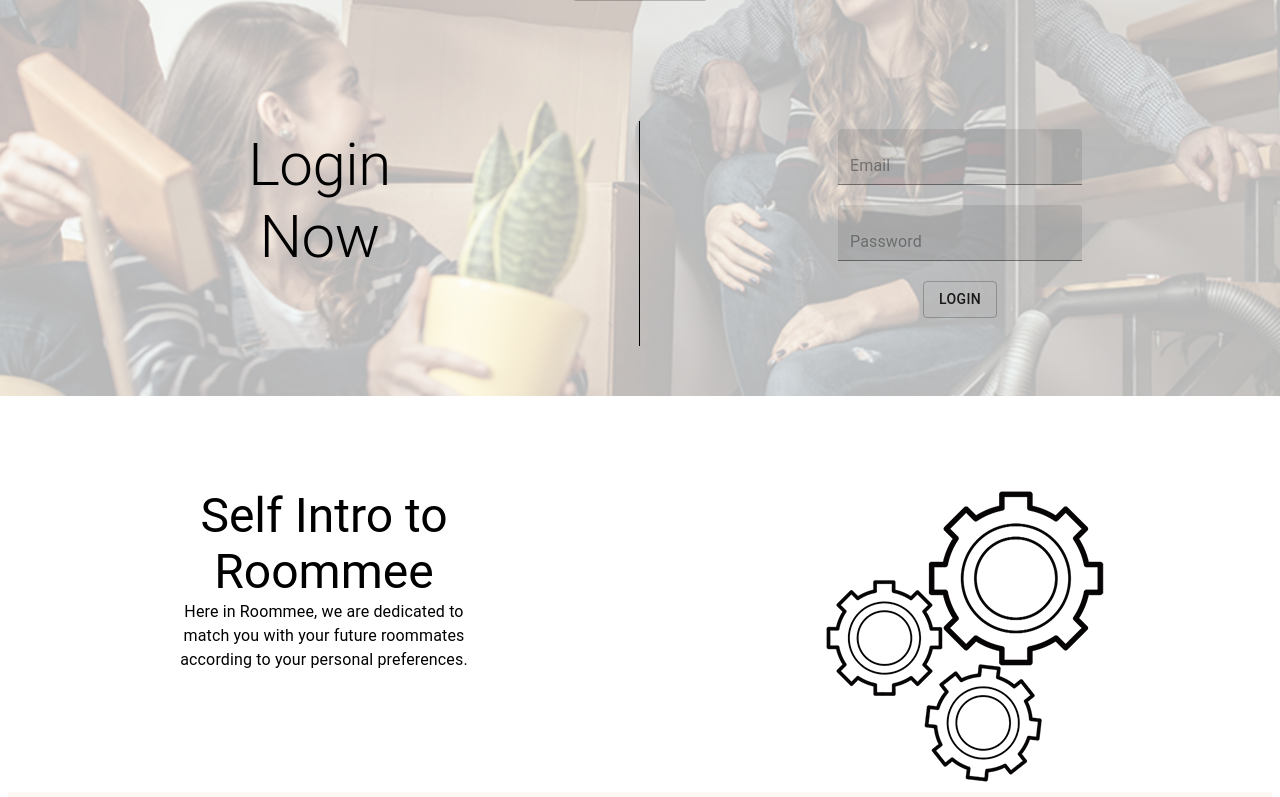
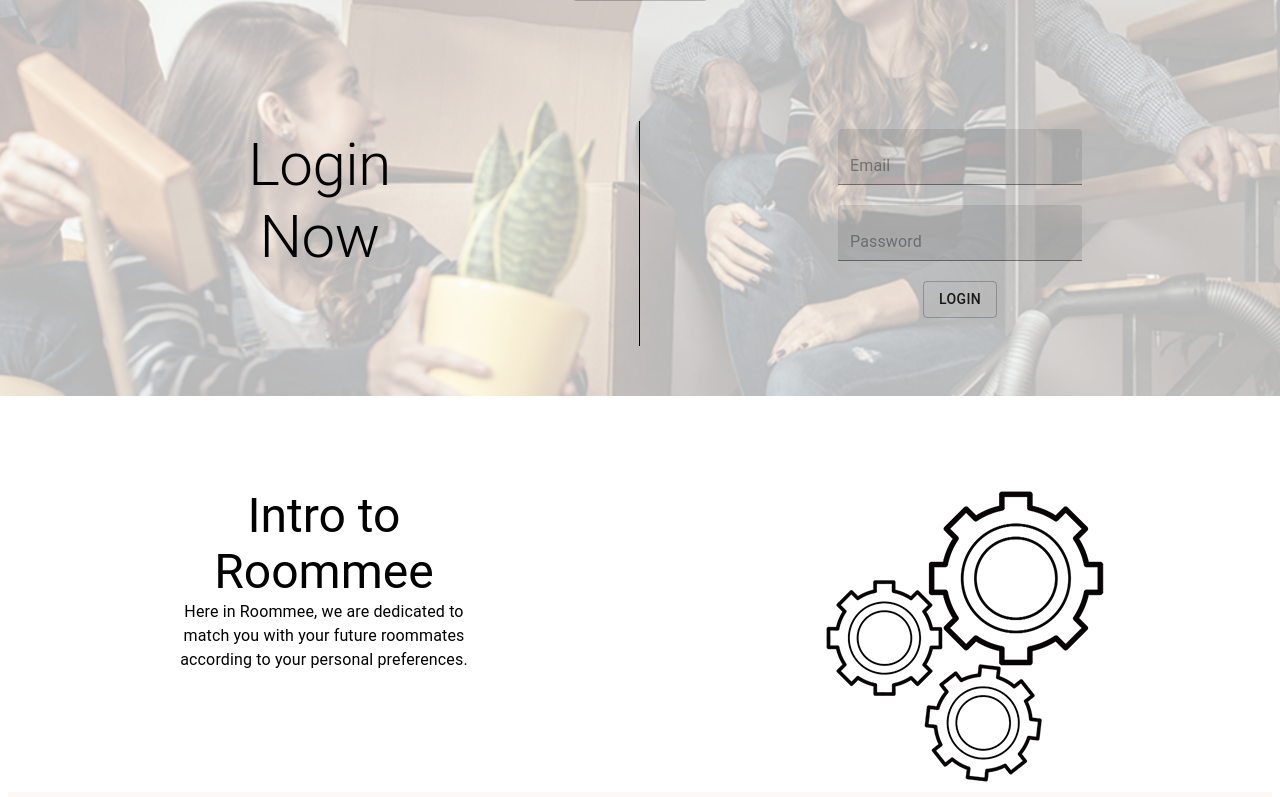
Before and after one commit to ElmoSamudra/Roommee-Front-End, a React (Create React App) app: page / in a window 1280 px wide. Shown: the part 371-1168 px from the top of the page. Built offline with nearby package versions, Linux system fonts and the light colour scheme.

Commit message:
change roommee intro

```diff
--- a/src/pages/Login.js
+++ b/src/pages/Login.js
@@ -140,7 +140,7 @@ function FrontPage(details){
             <Grid item xs={6} align="center">
                 <Box width="50%">
                     <Typography variant='h3' align="center">
-                        Self Intro to Roommee
+                        Intro to Roommee
                     </Typography>
                     <Typography variant='body1' align="center">
                         Here in Roommee, we are dedicated to match you
```
